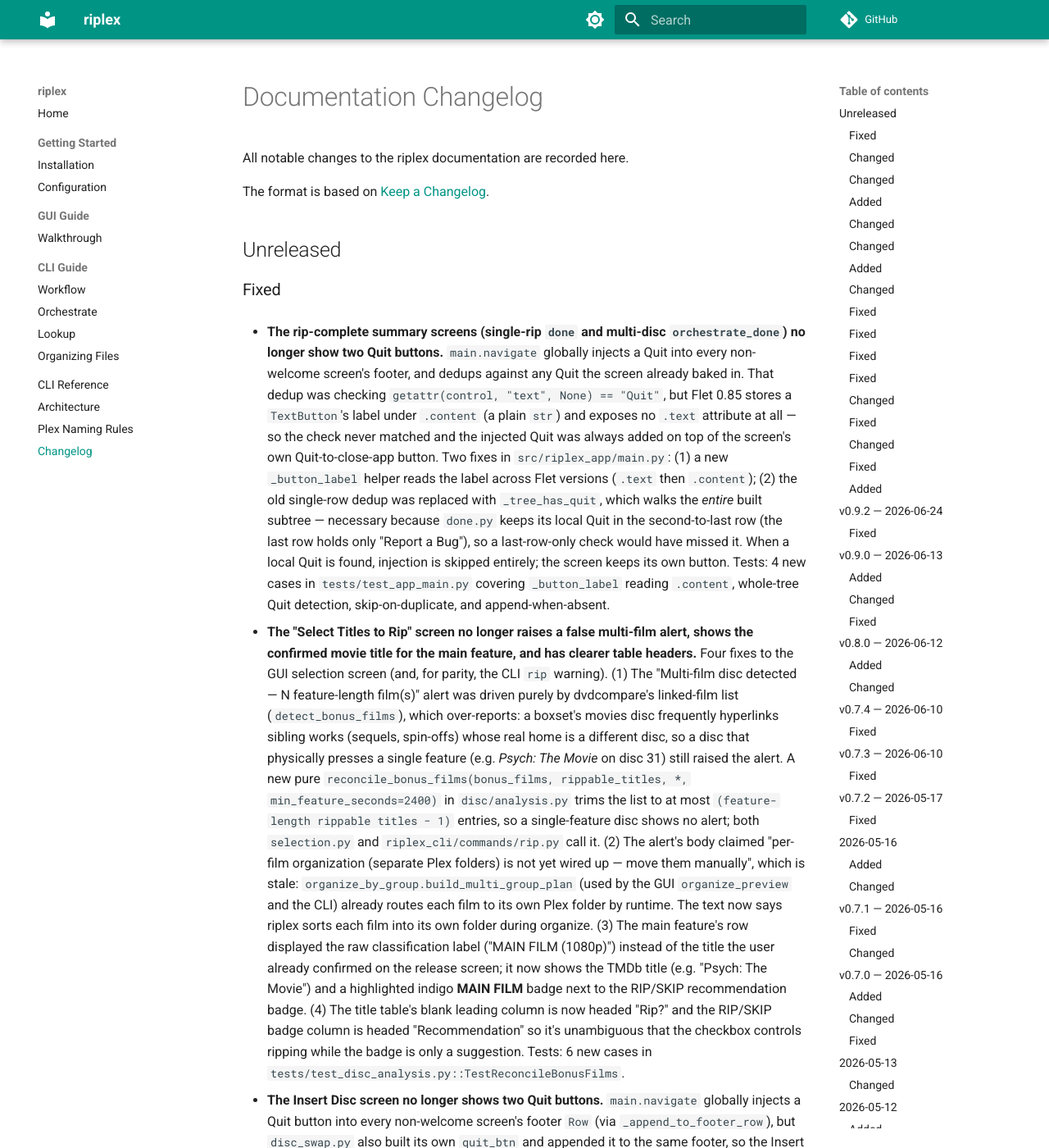
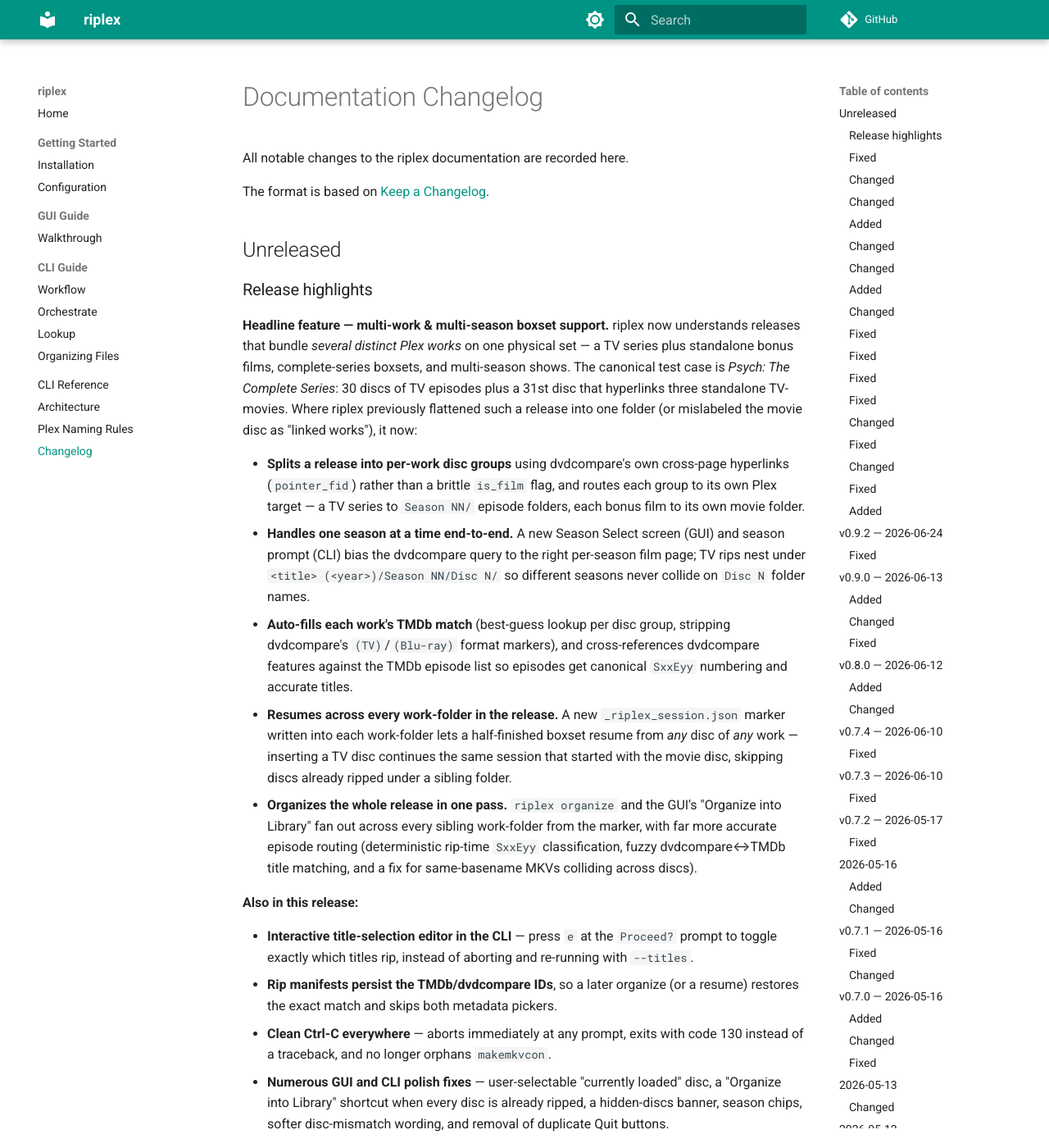
Before and after one commit to AnyCredit5518/riplex, an MkDocs documentation site: the page built from docs/changelog.md, in a window 1280 px wide and 1400 px high. Shown: the whole window at 82% size. Built offline with MkDocs 1.6.1 and Material for MkDocs 9.7.7, drawn with Linux system fonts in a browser that asks for light colours; comment, search, counter and statistics services are not loaded; some of the changed text lies outside the part shown.

Commit message:
docs(changelog): add release-highlights summary for the multi-work boxset release
Lead summary framing the headline feature (multi-work & multi-season boxset support) plus the secondary features (interactive CLI title editor, manifest ID persistence, clean Ctrl-C, GUI/CLI polish) above the existing granular entries.

```diff
--- a/docs/changelog.md
+++ b/docs/changelog.md
@@ -5,6 +5,55 @@ All notable changes to the riplex documentation are recorded here.
 The format is based on [Keep a Changelog](https://keepachangelog.com/).
 
 ## Unreleased
+
+### Release highlights
+
+**Headline feature — multi-work & multi-season boxset support.** riplex now
+understands releases that bundle *several distinct Plex works* on one physical
+set — a TV series plus standalone bonus films, complete-series boxsets, and
+multi-season shows. The canonical test case is *Psych: The Complete Series*:
+30 discs of TV episodes plus a 31st disc that hyperlinks three standalone
+TV-movies. Where riplex previously flattened such a release into one folder (or
+mislabeled the movie disc as "linked works"), it now:
+
+- **Splits a release into per-work disc groups** using dvdcompare's own
+  cross-page hyperlinks (`pointer_fid`) rather than a brittle `is_film` flag,
+  and routes each group to its own Plex target — a TV series to `Season NN/`
+  episode folders, each bonus film to its own movie folder.
+- **Handles one season at a time end-to-end.** A new Season Select screen (GUI)
+  and season prompt (CLI) bias the dvdcompare query to the right per-season film
+  page; TV rips nest under `<title> (<year>)/Season NN/Disc N/` so different
+  seasons never collide on `Disc N` folder names.
+- **Auto-fills each work's TMDb match** (best-guess lookup per disc group,
+  stripping dvdcompare's `(TV)`/`(Blu-ray)` format markers), and cross-references
+  dvdcompare features against the TMDb episode list so episodes get canonical
+  `SxxEyy` numbering and accurate titles.
+- **Resumes across every work-folder in the release.** A new
+  `_riplex_session.json` marker written into each work-folder lets a
+  half-finished boxset resume from *any* disc of *any* work — inserting a TV
+  disc continues the same session that started with the movie disc, skipping
+  discs already ripped under a sibling folder.
+- **Organizes the whole release in one pass.** `riplex organize` and the GUI's
+  "Organize into Library" fan out across every sibling work-folder from the
+  marker, with far more accurate episode routing (deterministic rip-time
+  `SxxEyy` classification, fuzzy dvdcompare↔TMDb title matching, and a fix for
+  same-basename MKVs colliding across discs).
+
+**Also in this release:**
+
+- **Interactive title-selection editor in the CLI** — press `e` at the
+  `Proceed?` prompt to toggle exactly which titles rip, instead of aborting and
+  re-running with `--titles`.
+- **Rip manifests persist the TMDb/dvdcompare IDs**, so a later organize (or a
+  resume) restores the exact match and skips both metadata pickers.
+- **Clean Ctrl-C everywhere** — aborts immediately at any prompt, exits with
+  code 130 instead of a traceback, and no longer orphans `makemkvcon`.
+- **Numerous GUI and CLI polish fixes** — user-selectable "currently loaded"
+  disc, a "Organize into Library" shortcut when every disc is already ripped,
+  a hidden-discs banner, season chips, softer disc-mismatch wording, and
+  removal of duplicate Quit buttons.
+
+The detailed per-change entries follow.
 
 ### Fixed
 
```
